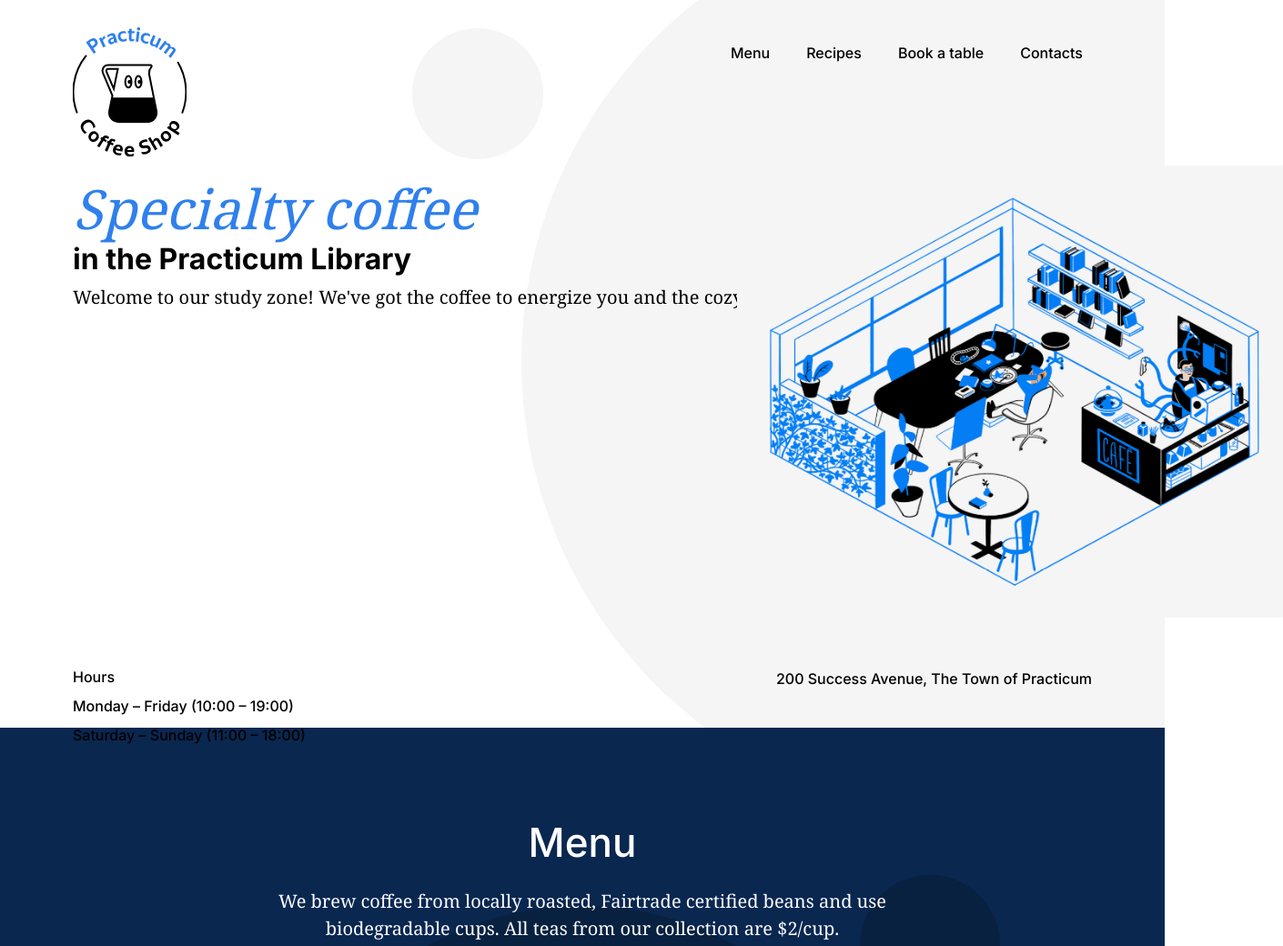
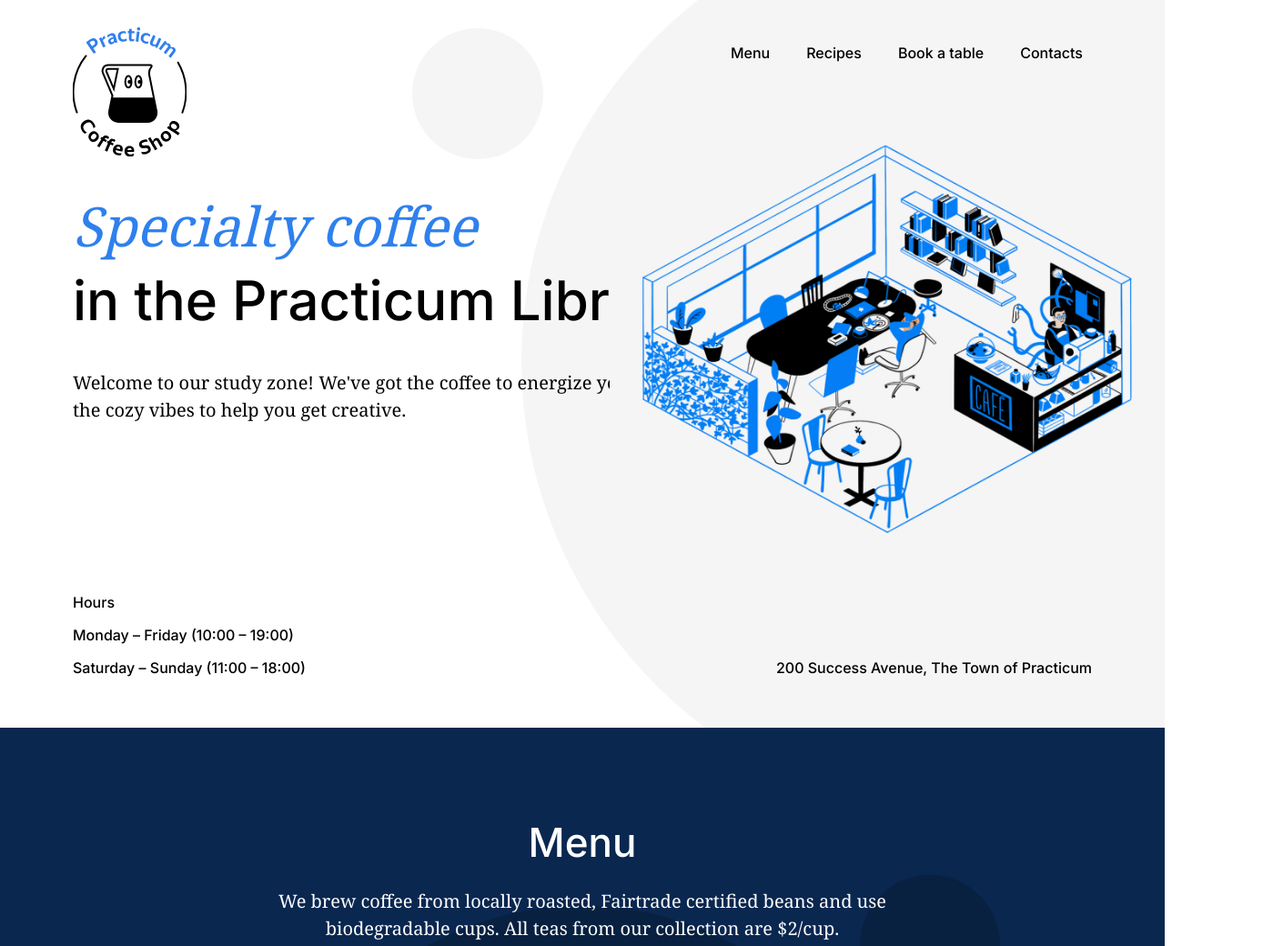
Before and after one commit to Romanstav/web_project_2, a plain HTML site: page index.html in a window 1280 px wide. Shown: the top 1040 px of the page at 91% size, 1410 px wide, since content can reach past the window. Drawn offline with Linux system fonts and the light colour scheme.

Commit message:
fixed first block and form block

```diff
--- a/index.html
+++ b/index.html
@@ -25,26 +25,25 @@
             </nav>
             <div class="header_container">
                 <div>
-                    <h1 class="header__title"> <span class="header_title_span-accent" style="color: #2f80ed;"> Specialty coffee</span>
+                    <h1 class="header__title"> <span class="span-accent" style="color: #2f80ed;"> Specialty
+                            coffee</span>
                         <span>in the Practicum Library</span>
                     </h1>
-                    <p class="header__description">
-                        <span>Welcome to our study zone! We've got the coffee to energize you and</span>
-                        <span> the cozy vibes to help you get creative.</span>
+                    <p>
+                        <span class="header__description">Welcome to our study zone! We've got the coffee to energize
+                            you and</span>
+                        <span class="header__description"> the cozy vibes to help you get creative.</span>
                     </p>
-
                     <img src="./images/inside_coffee_shop.png" alt="Illustration 'inside_coffee_shop'" class="header__image" />
                 </div>
             </div>
+            <div class="header__paragraphs">
+                <p class="header__paragraph-hourse">Hours</p>
+                <p class="header__paragraph-hourse">Monday – Friday (10:00 – 19:00)</p>
+                <p class="header__paragraph-hourse">Saturday – Sunday (11:00 – 18:00)</p>
+            </div>
+            <p class="header__paragraph-description">200 Success Avenue, The Town of Practicum</p>
 
-            <div class="header__footer">
-                <div class="header_footer_houres">
-                    <p class="header_footer_paragraph">Hours</p>
-                    <p class="header_footer_paragraph">Monday – Friday (10:00 – 19:00)</p>
-                    <p class="header_footer_paragraph">Saturday – Sunday (11:00 – 18:00)</p>
-                </div>
-                <p class="header_footer_paragraph">200 Success Avenue, The Town of Practicum</p>
-            </div>
         </header>
         <!-- end header  -->
         <section class="menu">
@@ -161,34 +160,44 @@
     </section>
     <section class="reservation">
         <h2 class="reservation__title">Book a table</h2>
-        <div class="reservation__form">
 
-            <form class="reservation__form-fieldset" name="form">
+
+        <form class="reservation__form" name="form">
+            <div class="reservation__form-fieldset">
                 <label class="reservation__form-label" for="name">Name</label>
                 <input class="reservation__form-input" type="text" name="name" placeholder="Name Surname">
+
 
                 <label class="reservation__form-label" for="Number">Number of guests</label>
                 <input class="reservation__form-input" type="number" name="Number" placeholder="1-8">
 
+
                 <label class="reservation__form-label" for="Date">Date & time </label>
                 <input class="reservation__form-input" type="text" name="Date" value="dd.mm.yyyy">
 
+
                 <label class="reservation__form-label" for="email">Your email </label>
                 <input class="reservation__form-input" type="email" name="email" placeholder="email@email.com">
-            </form>
+            </div>
+
             <button class="reservation__form-button">Book a table</button>
-            <div class="reservation__from-checkbox">
-                <input type="checkbox" id="scales" name="terms" checked>
+            <div class="resrvation__checkbox">
+                <input class="resrvation__checkbox-input" type="checkbox" id="scales" name="terms" checked>
                 <label for="terms">I agree with the terms of use</label>
             </div>
+        </form>
+
+
         </div>
+
     </section>
     <section class="about">
 
         <h3 class="about__title">About the coffe shop</h3>
 
         <div class="about__content">
-            <p class="about__paragraph">Lorem ipsum dolor sit amet consectetur adipisicing elit. Quis ratione corrupti </p>
+            <p class="about__paragraph">Lorem ipsum dolor sit amet consectetur adipisicing elit. Quis ratione corrupti
+            </p>
             <p class="about__paragraph">velit ipsam nihil deserunt nemo culpa distinctio veniam asperiores. Tempora suscipit voluptatem fugiat asperiores repellat dolor? Aut, sunt neque.</p>
             <p class="about__paragraph">Lorem ipsum dolor sit amet consectetur adipisicing elit. Mollitia accusamus corporis asperiores.</p>
         </div>
--- a/pages/index.css
+++ b/pages/index.css
@@ -57,14 +57,14 @@ html {
 }
 
 .header__title {
-    /* font-family: Inter;
-  font-style: normal;
-  font-weight: 500;
-  font-size: 60px;
-  line-height: 72px; */
+    font-family: Inter;
+    font-style: normal;
+    font-weight: 500;
+    font-size: 60px;
+    line-height: 72px;
 }
 
-.header_title_span-accent {
+.span-accent {
     display: block;
     padding-bottom: 10px;
     font-family: Noto Serif;
@@ -76,19 +76,20 @@ html {
 }
 
 .header__description {
+    display: block;
     font-family: Noto Serif;
     font-style: normal;
     font-weight: normal;
     font-size: 20px;
+    line-height: 30px;
 }
 
 .header__image {
     height: 497px;
     width: 600px;
-    position: relative;
-    left: 730px;
-    bottom: 175px;
-    z-index: 100;
+    position: absolute;
+    right: 10px;
+    top: 124px;
 }
 
 .header__footer {
@@ -106,6 +107,28 @@ html {
     font-family: Inter;
     font-style: normal;
     font-weight: 500;
+}
+
+.header__paragraphs {
+    font-family: Inter;
+    font-style: normal;
+    font-weight: 500;
+    font-size: 16px;
+    line-height: 20px;
+    position: absolute;
+    bottom: 40px;
+    left: 80px;
+}
+
+.header__paragraph-description {
+    font-family: Inter;
+    font-style: normal;
+    font-weight: 500;
+    font-size: 16px;
+    line-height: 20px;
+    position: absolute;
+    bottom: 40px;
+    right: 80px;
 }
 
 
@@ -259,23 +282,27 @@ html {
     font-weight: 500;
     font-size: 44px;
     line-height: 52px;
-    margin: auto;
     text-align: center;
     padding-top: 100px;
-    padding-bottom: 80px;
+    padding-bottom: 60px;
 }
 
 .reservation__form {
-    display: flex;
     flex-direction: column;
     text-align: center;
     padding-bottom: 120px;
 }
 
 .reservation__form-label {
-    padding-bottom: 32px;
     display: flex;
     flex-direction: column;
+    align-items: flex-start;
+}
+
+.reservation__form-group {
+    display: flex;
+    flex-direction: column;
+    align-items: flex-start;
 }
 
 .reservation__form-button {
@@ -292,6 +319,14 @@ html {
     padding: 10px;
 }
 
+.resrvation__checkbox-input {
+    border-radius: 2px;
+}
+
+.resrvation__checkbox {
+    padding-top: 32px;
+}
+
 .reservation__form-button:hover {
     opacity: 0.7;
     transition: opacity 0.3s linear 2s;
@@ -299,10 +334,9 @@ html {
 
 .reservation__form-fieldset {
     padding-bottom: 32px;
-}
-
-[type="checkbox"] {
-    vertical-align: middle;
+    position: relative;
+    margin: auto;
+    width: 273px;
 }
 
 .reservation__from-checkbox {
@@ -312,8 +346,6 @@ html {
     font-size: 16px;
     line-height: 20px;
     border-radius: 2px;
-    margin: -3px;
-    padding-top: 32px;
 }
 
 .reservation__form-label {
```
